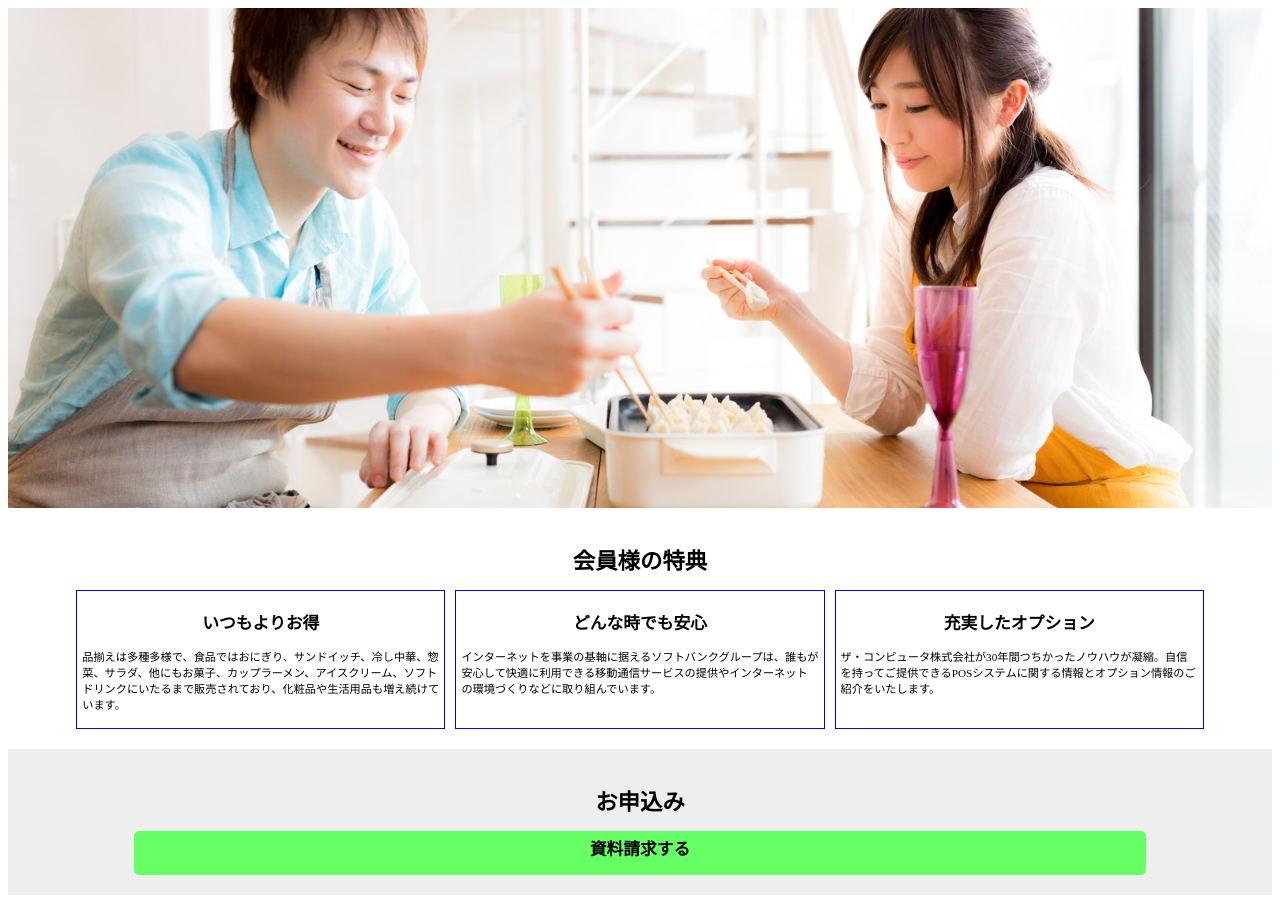
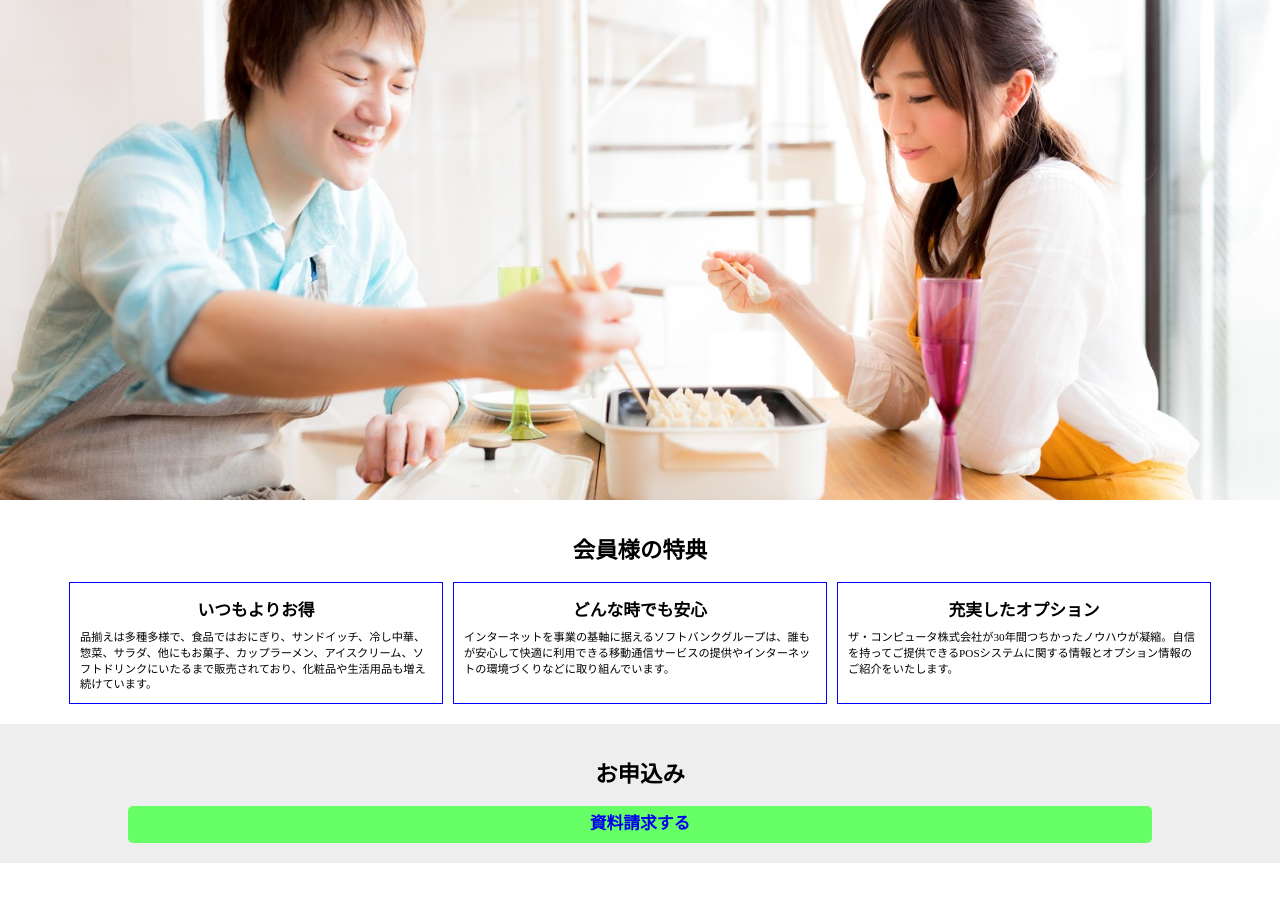
Before and after one commit to sugurinosuke/responsive-site, a plain HTML site: page index.html in a window 1280 px wide. After the commit the page ends 863 px from the top, so only its background shows below. Drawn offline with nearby package versions, Linux system fonts and the light colour scheme.

Commit message:
kadai-saiteisyutsu

```diff
--- a/index.html
+++ b/index.html
@@ -4,6 +4,7 @@
         <meta charset="UTF-8">
         <meta name="viewport" content="width=device-width, initial-scale=1">
         <title>安心・安全な家族保険</title>
+        <link rel="stylesheet" href="https://cdnjs.cloudflare.com/ajax/libs/meyer-reset/2.0/reset.css">
         <link rel="stylesheet" href="style.css">
     </head>
     <body>
@@ -29,7 +30,7 @@
         </div>
         <div id="application">
             <h1 class="textcenter">お申込み</h1>
-            <span id="button">資料請求する</span>
+            <a href="#"><span id="button">資料請求する</span></a>
 
         </div>
 
--- a/style.scss
+++ b/style.scss
@@ -10,13 +10,22 @@ html{
     font-size: 70%;
 }
 
-#maincontents h1, #application h1{
+h1.textcenter {
     font-size: 2rem;
+    font-weight: bold;
     display: block;
+    margin: 20px auto;
     }
 
-#contentsbox h2{
-    font-size: 1.2rem;
+h2.textcenter {
+    font-size: 1.5rem;
+    font-weight: bold;
+    display: block;
+    margin: 10px auto;
+}
+
+.contentsbox p {
+    line-height: 1.4;
 }
 
 .textcenter{
@@ -54,8 +63,8 @@ background-image: url("./images/kazoku_party.jpg");
     @include box-sizing(border-box);
     width: 90%;
     border: 1px solid #0000ff;
-    margin: 10px 5px;
-    padding: 5px;
+    margin: 10px auto;
+    padding: 10px;
 }
 
 //申し込み
@@ -66,14 +75,18 @@ background-image: url("./images/kazoku_party.jpg");
     padding: 20px 0px;
     }
 
+#application a{
+    text-decoration: none;
+    color: 000000;
+}
+
 #button{
     display: block;
     width: 80%;
-    height: 3rem;
     font-weight: bold;
     font-size: 1.5rem;
     margin: auto;
-    padding: 5px 0;
+    padding: 10px 0;
     text-align: center;
     background-color: #66FF66;
     border-radius: 5px;
@@ -96,7 +109,7 @@ background-image: url("./images/kazoku_party.jpg");
         width: 33%;
         border: 1px solid #0000ff;
         margin: 0px 5px;
-        padding: 5px;
+        padding: 10px;
     }
     #mainimage{
     background-image: url("./images/kazoku_party.jpg");
@@ -108,12 +121,15 @@ background-image: url("./images/kazoku_party.jpg");
     #buttton{
         display: block;
         width: 50%;
-        height: 3rem;
         font-weight: bold;
         margin: auto;
-        padding: 5px 0;
+        padding: 10px 0;
         text-align: center;
         background-color: #66FF66;
         border-radius: 5px;
     }
+    #application a{
+        text-decoration: none;
+        color: 000000;
 }
+}
```
Also changed, not shown: style.css, 1 other file.
